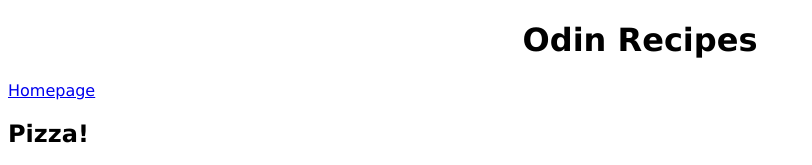
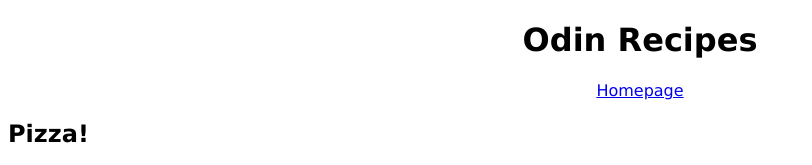
Before and after one commit to Initionn/odin-recipes, a plain HTML site: page recipes/pizza.html in a window 1280 px wide. Shown: the top 165 px of the page, without its empty margins (0-812 px from the left). Drawn offline with Linux system fonts and the light colour scheme.

Commit message:
add homepagelink styling

```diff
--- a/style.css
+++ b/style.css
@@ -12,6 +12,6 @@ h3 {
     -webkit-text-stroke-color: black;
 }
 
-h1 p {
+.homepagelink {
     text-align: center;
 }
```
